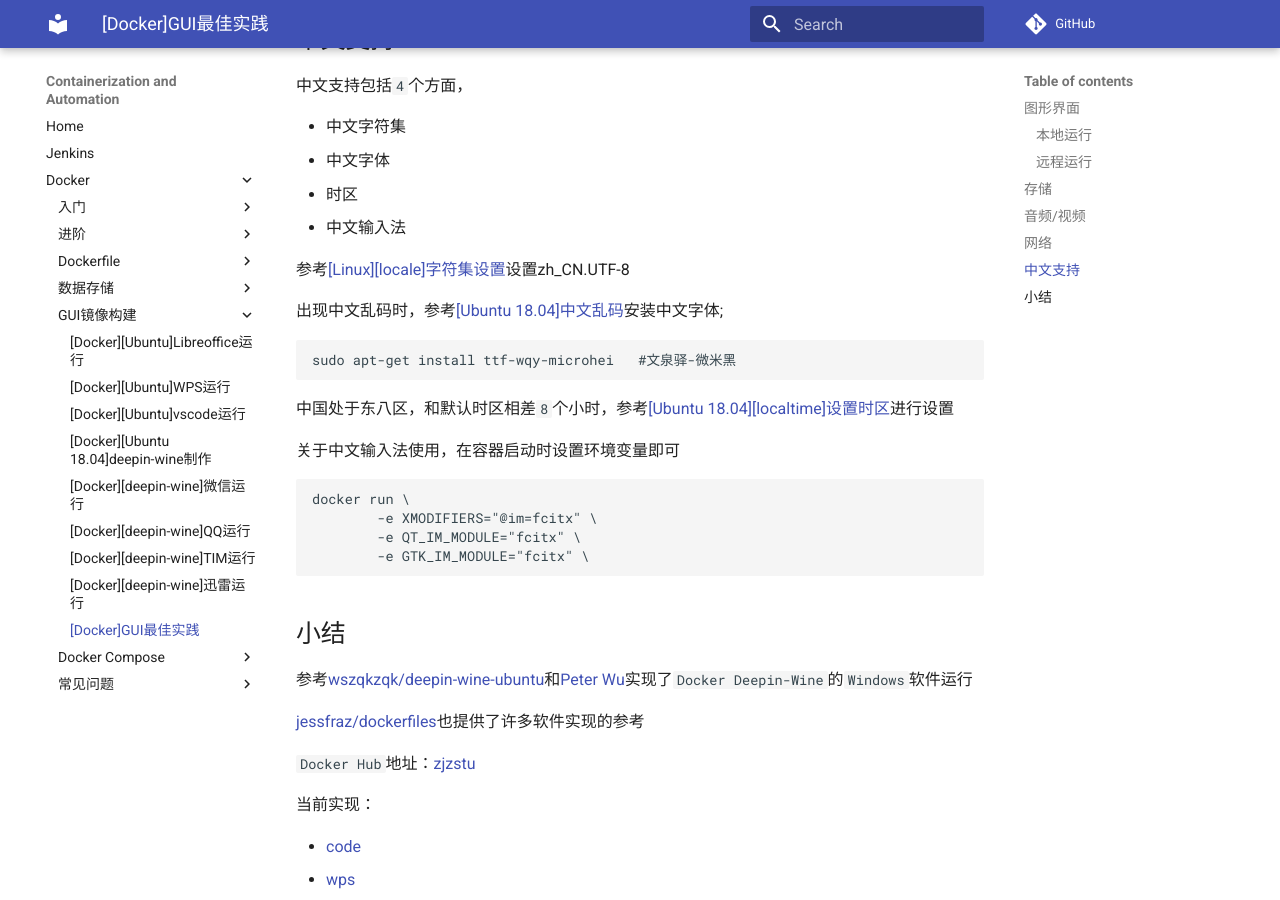
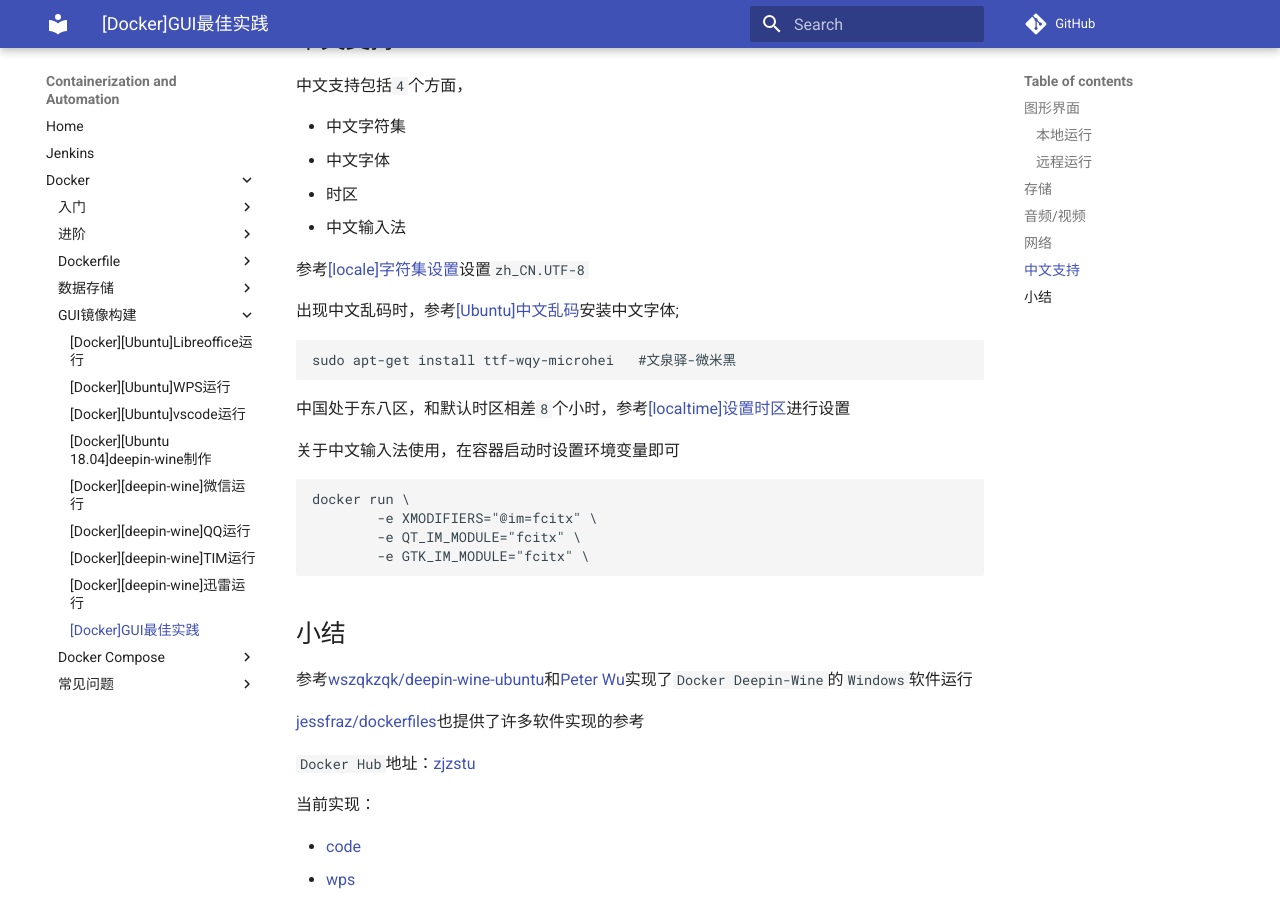
Before and after one commit to Document-Collection/Containerization-Automation, an MkDocs documentation site: the page built from docs/docker/gui/[Docker]GUI最佳实践.md, in a window 1280 px wide and 900 px high, scrolled down 3293 px. Built offline with MkDocs 1.6.1 and Material for MkDocs 9.7.7, drawn with Linux system fonts in a browser that asks for light colours; comment, search, counter and statistics services are not loaded.

Commit message:
docs(docker): 更新参考链接

````diff
--- a/docs/docker/gui/[Docker]GUI最佳实践.md
+++ b/docs/docker/gui/[Docker]GUI最佳实践.md
@@ -151,15 +151,15 @@
 * 时区
 * 中文输入法
 
-参考[[Linux][locale]字符集设置](https://zj-linux-guide.readthedocs.io/zh_CN/latest/configure/[Linux][locale]%E5%AD%97%E7%AC%A6%E9%9B%86%E8%AE%BE%E7%BD%AE.html)设置zh_CN.UTF-8
+参考[[locale]字符集设置](https://zj-linux-guide.readthedocs.io/zh_CN/latest/tool-install-configure/[LOCALE]%E5%AD%97%E7%AC%A6%E9%9B%86%E8%AE%BE%E7%BD%AE/)设置`zh_CN.UTF-8`
 
-出现中文乱码时，参考[[Ubuntu 18.04]中文乱码](https://zj-linux-guide.readthedocs.io/zh_CN/latest/configure/[Ubuntu%2018.04]%E4%B8%AD%E6%96%87%E4%B9%B1%E7%A0%81.html)安装中文字体;
+出现中文乱码时，参考[[Ubuntu]中文乱码](https://zj-linux-guide.readthedocs.io/zh_CN/latest/tool-install-configure/[Ubuntu]%E4%B8%AD%E6%96%87%E4%B9%B1%E7%A0%81/)安装中文字体;
 
 ```
 sudo apt-get install ttf-wqy-microhei   #文泉驿-微米黑
 ```
 
-中国处于东八区，和默认时区相差`8`个小时，参考[[Ubuntu 18.04][localtime]设置时区](https://zj-linux-guide.readthedocs.io/zh_CN/latest/configure/[Ubuntu%2018.04][localtime]%E8%AE%BE%E7%BD%AE%E6%97%B6%E5%8C%BA.html)进行设置
+中国处于东八区，和默认时区相差`8`个小时，参考[[localtime]设置时区](https://zj-linux-guide.readthedocs.io/zh_CN/latest/tool-install-configure/[localtime]%E8%AE%BE%E7%BD%AE%E6%97%B6%E5%8C%BA/)进行设置
 
 关于中文输入法使用，在容器启动时设置环境变量即可
 
````
Also changed, not shown: docs/docker/gui/[Docker][deepin-wine]QQ运行.md (+2 -2 lines), docs/docker/gui/[Docker][deepin-wine]TIM运行.md (+1 -1 lines), docs/docker/gui/[Docker][deepin-wine]迅雷运行.md (+1 -1 lines).
